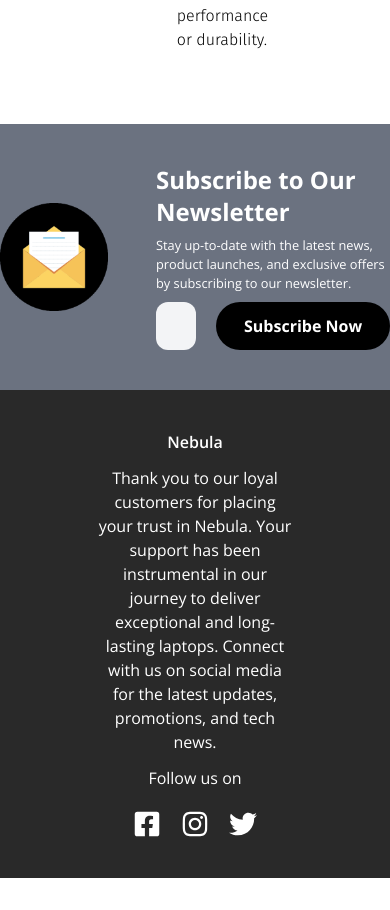
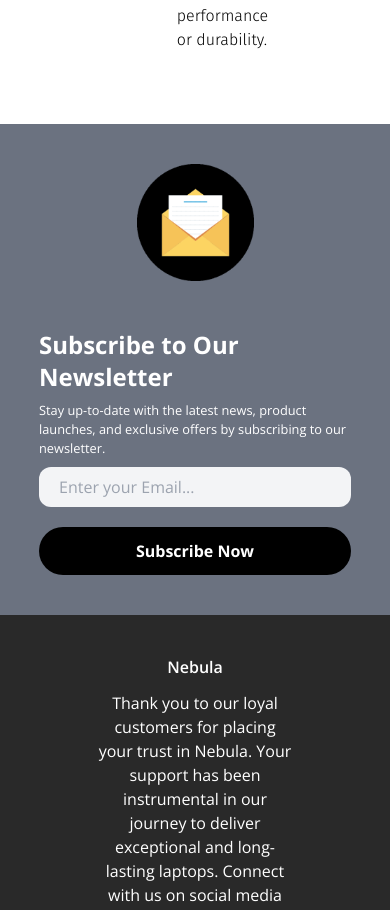
Before and after one commit to kabi02/nebula-la3, a React (Vite) app: page / in a window 390 px wide. Shown: the part 3063-3973 px from the top of the page. Before the commit the page ends 3941 px from the top, so only its background shows below. Built offline with nearby package versions, Linux system fonts and the light colour scheme; grey boxes are pictures that could not be loaded.

Commit message:
adjusted mobile responsiveness

```diff
--- a/src/Newsletter.jsx
+++ b/src/Newsletter.jsx
@@ -1,12 +1,12 @@
 export default function Newsletter() {
     return (
-        <div className="flex bg-[#6B7280] w-full items-center justify-center py-10 gap-12">
+        <div className="flex bg-[#6B7280] w-full items-center justify-center py-10 gap-12 max-md:flex-col">
            <div className="order-1 w-[30%] flex justify-end"><img src="./assets/email.png"></img></div>
-            <div className="flex flex-col justify-center gap-2 order-2 font-open-sans text-white w-[60%]">
+            <div className="flex flex-col justify-center gap-2 order-2 font-open-sans text-white w-[60%] max-sm:w-[80%]">
                 <h3 className="font-bold text-2xl">Subscribe to Our Newsletter</h3>
                 <small className="font-light">Stay up-to-date with the latest news, product launches, and exclusive offers by subscribing to our newsletter.</small>
-                <form action="#" className="flex w-[70%]">
-                    <input className="font-open-sans text-gray-900 font-light w-[65%] rounded-xl px-5 mr-5 bg-gray-100" type="text" name="email" id="email" placeholder="Enter your Email..." required />
+                <form action="#" className="flex w-[70%] max-md:w-full max-md:flex-col">
+                    <input className="font-open-sans text-gray-900 font-light w-[65%] rounded-xl px-5 mr-5 bg-gray-100 max-[924px]:w-max max-md:w-full max-md:h-10 max-md:mb-5" type="text" name="email" id="email" placeholder="Enter your Email..." required />
                     <input type="submit" className="py-3 px-7 cursor-pointer bg-black text-white font-bold rounded-full hover:bg-gray-800" value="Subscribe Now"/>
                 </form>
            </div>
```
